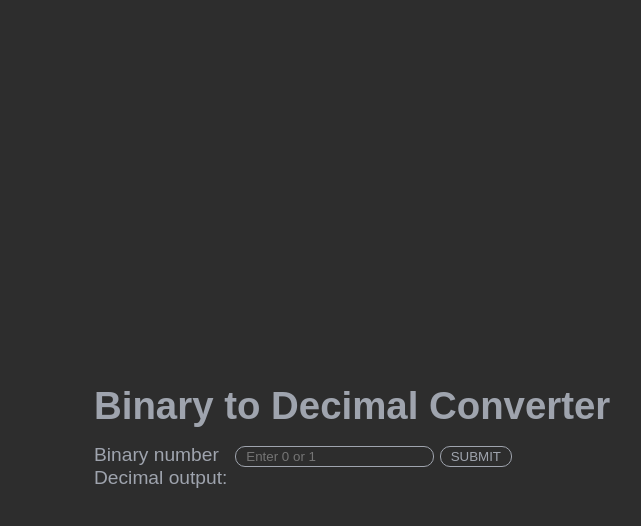
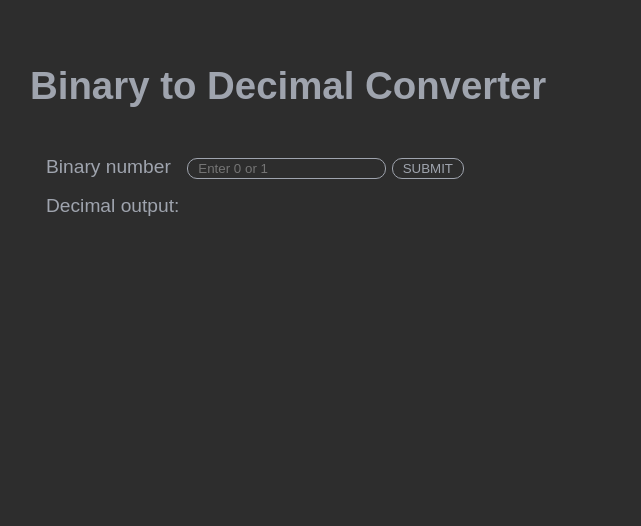
Before and after one commit to tomdevpl/binarytodecimal, a website: page index.html in a window 1280 px wide. Shown: the whole page, without its empty margins (34-675 px from the left). Drawn offline with Linux system fonts and the light colour scheme.

Commit message:
visual changes

```diff
--- a/src/index.js
+++ b/src/index.js
@@ -1,6 +1,5 @@
 
 document.getElementById("app").innerHTML = `
-<div class="container">
 <h1>Binary to Decimal Converter</h1>
 <form>
 <label for="binary">Binary number</label>
@@ -8,7 +7,6 @@ document.getElementById("app").innerHTML = `
 <button id="submit">SUBMIT</button>
 <p>Decimal output: <span id="decimal"></span></p>
 </form>
-</div>
 `;
 
 const sendValue = e => {
--- a/src/styles.css
+++ b/src/styles.css
@@ -1,5 +1,5 @@
 * {
-  padding: 0;
+  padding: 1rem;
   margin: 0;
 }
 
@@ -8,11 +8,6 @@ body {
     font-size: 1.2rem;
     background-color: #2d2d2d;
     color: #9FA4AE;
-  }
-
-  .container {
-    margin: 30% auto;
-    width: 80%;
   }
 
   h1 {
```
